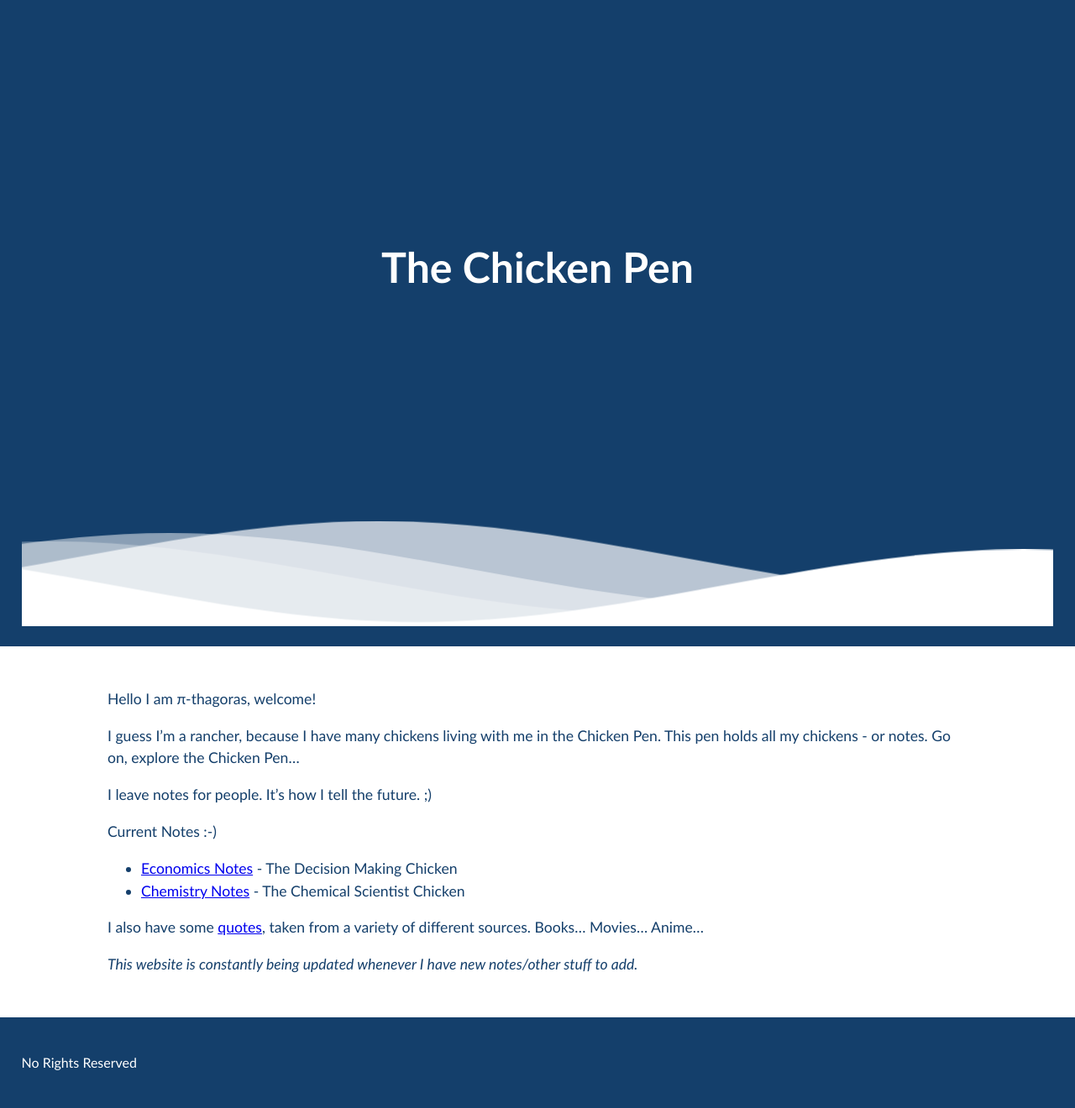
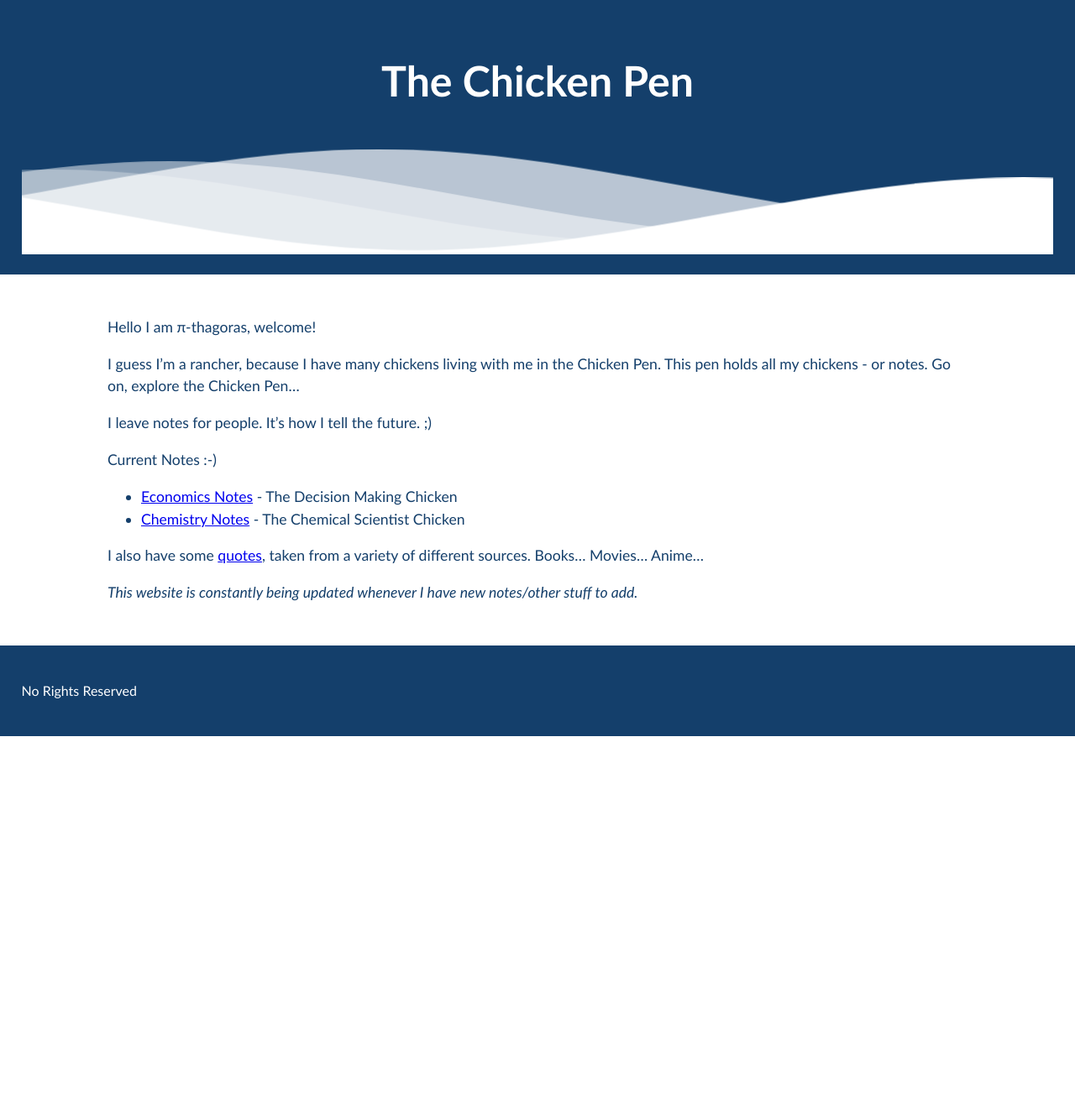
Before and after one commit to Pi-thagoras/the-chicken-pen, a Jekyll site: the page built from index.md, in a window 1280 px wide. Shown: the whole page at 84% size. Built offline with Jekyll 4.4.1, drawn with Linux system fonts in a browser that asks for light colours; after the commit the page ends 900 px from its top, so only the background shows below that.

Commit message:
vault backup: 2023-04-11 10:28:55

```diff
--- a/assets/css/styles.css
+++ b/assets/css/styles.css
@@ -79,6 +79,7 @@ img {
   width: 600px;
 }
 
+/*Waves Below*/
 
 .header {
   position:relative;
@@ -88,8 +89,6 @@ img {
 }
 
 .inner-header {
-  height:65vh;
-  width:100%;
   margin: 0;
   padding: 0;
 }
```
